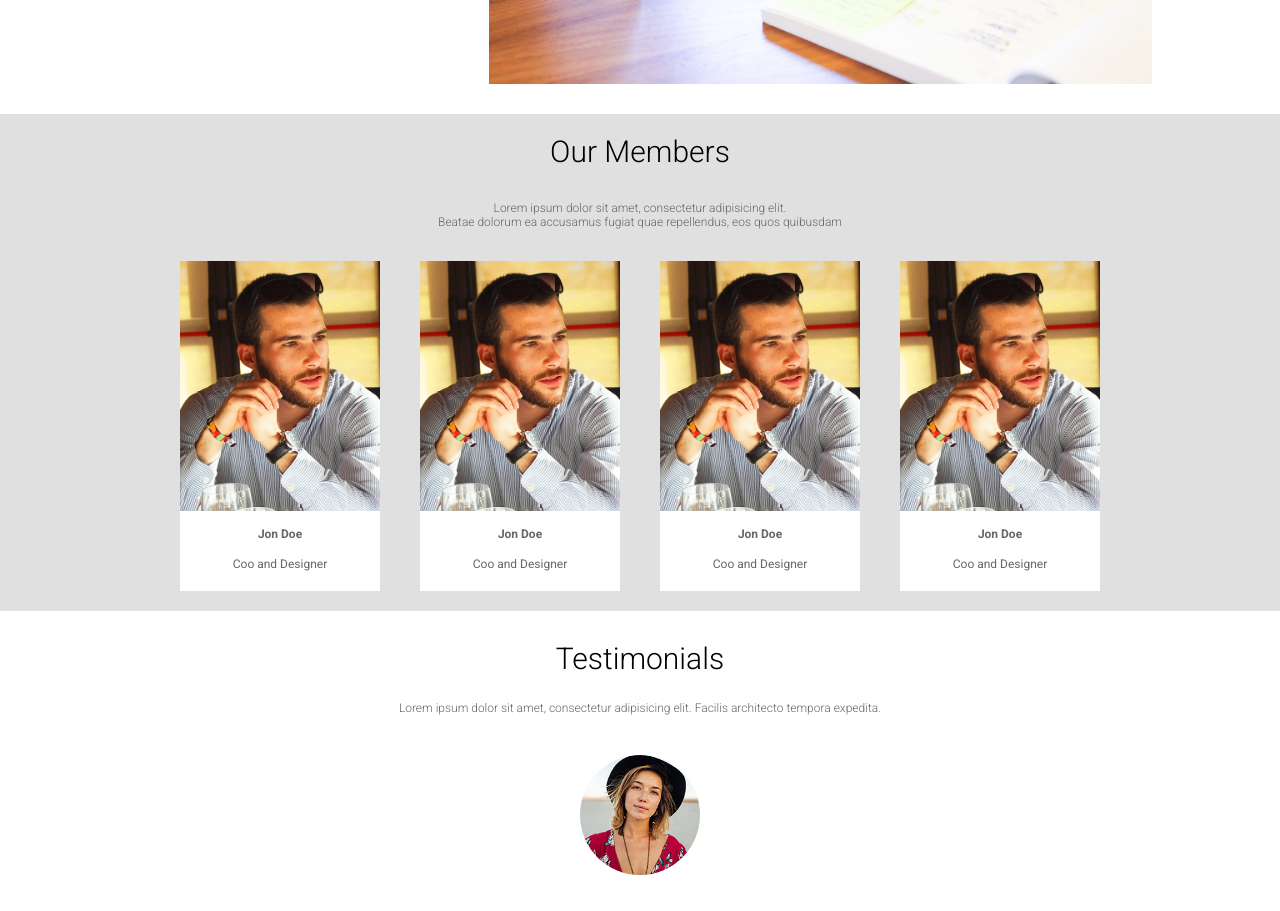
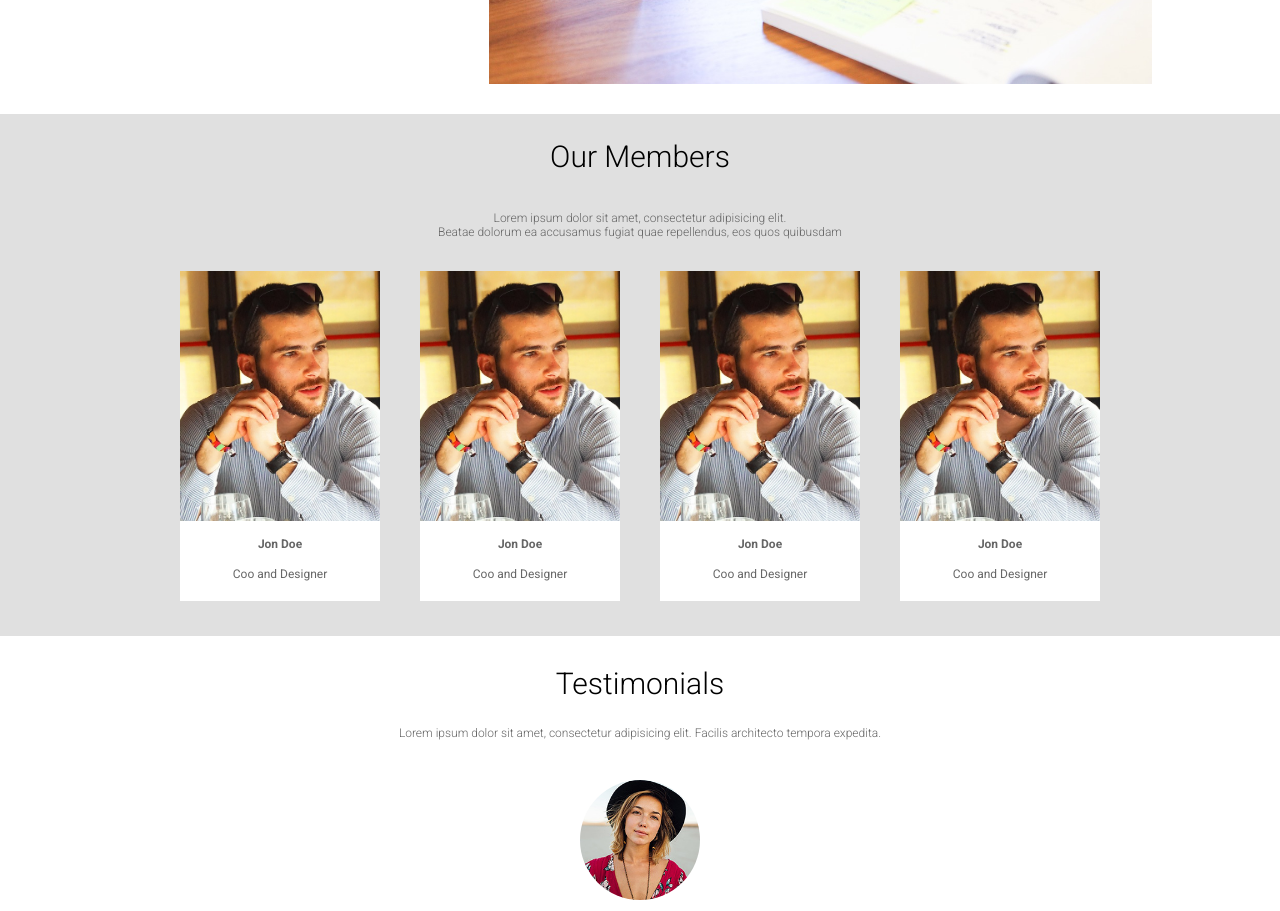
Before and after one commit to iGrubesic/treetopers, a website: page index.html in a window 1280 px wide. Shown: the part 4408-5319 px from the top of the page. Drawn offline with nearby package versions, Linux system fonts and the light colour scheme; files that its build step writes are made by us from their sources.

Commit message:
style fixes

```diff
--- a/style/sass/_members.scss
+++ b/style/sass/_members.scss
@@ -8,11 +8,11 @@
         flex-direction: row;
         flex-wrap: wrap;
         justify-content: center;
+        padding-bottom: 1.5rem;
     }
     .main-p {
         text-align: center;
         color: #666;
-        line-height: 1.8 rem;
         font-weight: 300;
         width: 100%;
     }
@@ -20,7 +20,6 @@
     h2 {
         font-size: 3rem;
         font-weight: 300;
-        line-height: 2.5rem;
         text-align: center;
         width: 100%;
     }
```
